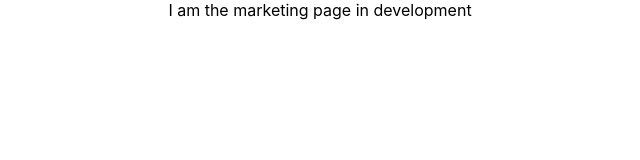
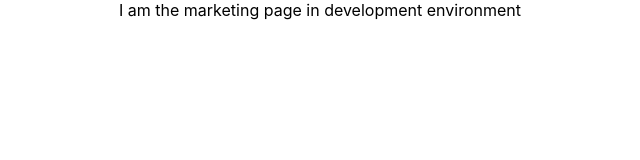
Before and after one commit to petrussola/frontend_uniform_marketplace_old, a React (Create React App) app: page / in a window 1280 px wide. Shown: the top 160 px of the page, without its empty margins (320-960 px from the left). Built offline with nearby package versions, Linux system fonts and the light colour scheme; no server answers.

Commit message:
Install bootstrap

```diff
--- a/package.json
+++ b/package.json
@@ -6,8 +6,10 @@
         "@testing-library/jest-dom": "^5.11.4",
         "@testing-library/react": "^11.1.0",
         "@testing-library/user-event": "^12.1.10",
+        "bootstrap": "^4.5.3",
         "firebase": "^8.1.1",
         "react": "^17.0.1",
+        "react-bootstrap": "^1.4.0",
         "react-dom": "^17.0.1",
         "react-router-dom": "^5.2.0",
         "react-scripts": "4.0.1",
--- a/src/components/MarketingPage.js
+++ b/src/components/MarketingPage.js
@@ -1,5 +1,7 @@
 import React from "react";
 
 export default function MarketingPage() {
-  return <div>{`I am the marketing page in ${process.env.NODE_ENV}`}</div>;
+  return (
+    <div>{`I am the marketing page in ${process.env.NODE_ENV} environment`}</div>
+  );
 }
```
Also changed, not shown: 1 other file (tests, documents, lock files or other folders).
